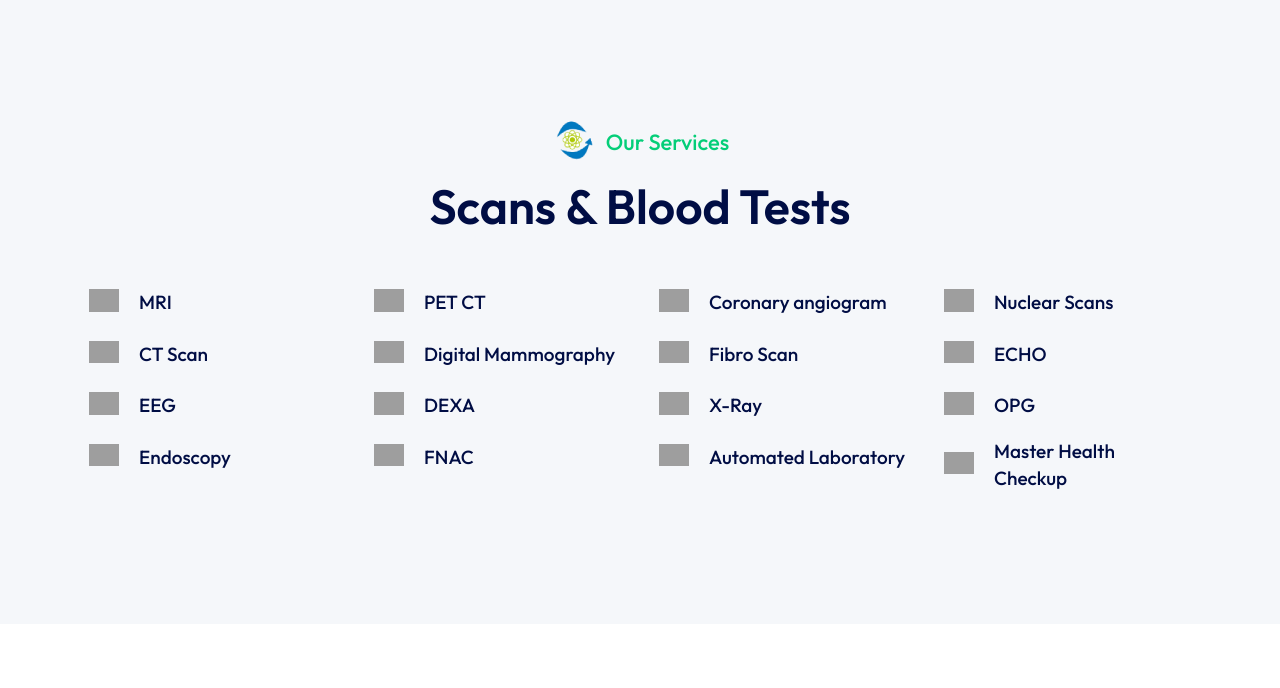
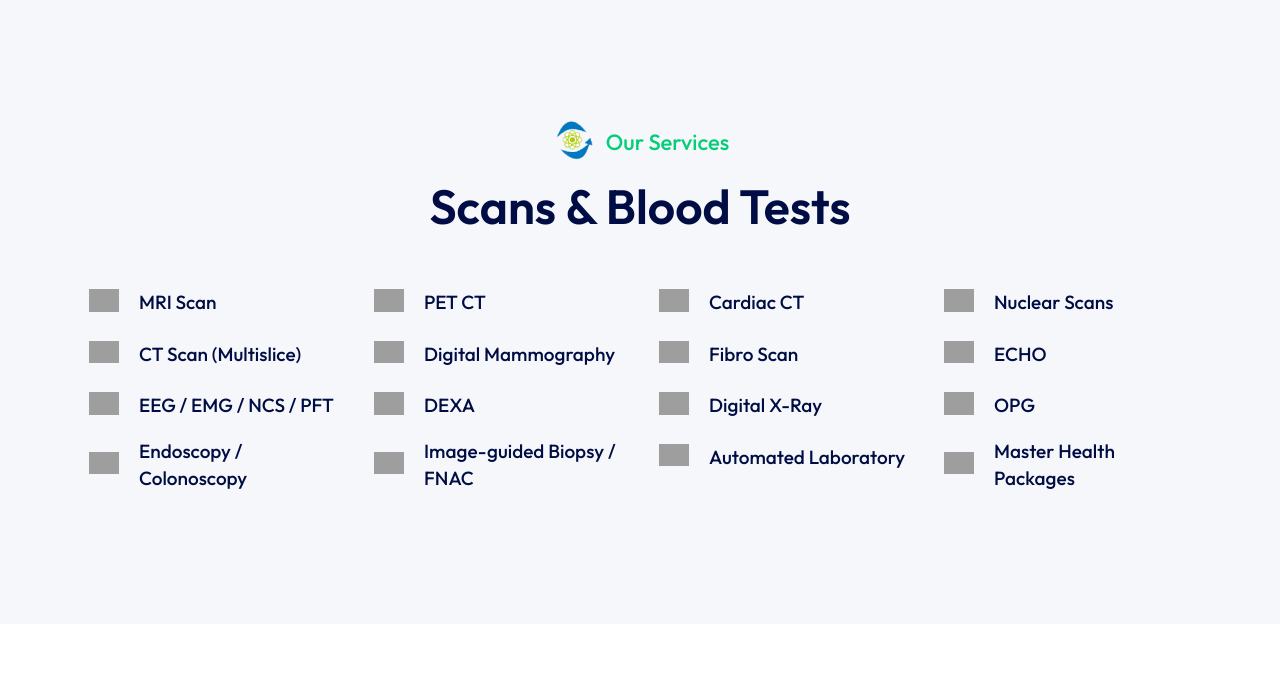
Before and after one commit to creatahsupport/scansworld, a PHP site: page /scansworld/vellore.php in a window 1280 px wide. Shown: the part 2183-2871 px from the top of the page. Run offline with PHP 8.4, Linux system fonts and the light colour scheme; data that the repository does not hold is empty; grey boxes are pictures that could not be loaded.

Commit message:
Task id: 207 Corrections of links in center pages

```diff
--- a/vellore.php
+++ b/vellore.php
@@ -126,41 +126,41 @@ $latest_doctors = mysqli_query($con, $doctors_query);
 
         </div>
     </div>
- <section class="overflow-hidden bg-smoke space" id="service-sec">
+    <section class="overflow-hidden bg-smoke space" id="service-sec">
         <div class="container">
             <div class="row justify-content-center">
                 <div class="col-lg-6 col-md-8">
                     <div class="title-area text-center">
-                        <span class="sub-title"><img src="assets/scan-world/icon.webp" alt="Icon">Our Services</span>
+                        <span class="sub-title"><img src="assets/scan-world/icon.webp" loading="lazy" decoding="async" alt="Icon">Our Services</span>
                         <h2 class="sec-title">Scans & Blood Tests</h2>
                     </div>
                 </div>
             </div>
-            <div class="row gy-4 justify-content-center">
+             <div class="row gy-4 justify-content-center">
                 <div class="container">
                     <div class="row">
-                        <div class="col-md-3 col-sm-6 col-12"><a href="mri-scan"><div class="feature-box text-center"><div class="box-icon"><img src="assets/scan-world/service-icon/wine-barrel.png" alt="icon"></div><div class="media-body text-start"><h3 class="box-title">MRI</h3></div></div></a></div>
-                        <div class="col-md-3 col-sm-6 col-12"><a href="ct-scan"><div class="feature-box text-center"><div class="box-icon"><img src="assets/scan-world/service-icon/ct-scan.png" alt="icon"></div><div class="media-body text-start"><h3 class="box-title">PET CT</h3></div></div></a></div>
-                        <div class="col-md-3 col-sm-6 col-12"><div class="feature-box text-center"><div class="box-icon"><img src="assets/scan-world/service-icon/heart-attack.png" alt="icon"></div><div class="media-body text-start"><h3 class="box-title">Coronary angiogram</h3></div></div></div>
-                        <div class="col-md-3 col-sm-6 col-12"><a href="#"><div class="feature-box text-center"><div class="box-icon"><img src="assets/scan-world/service-icon/ct-scan.png" alt="icon"></div><div class="media-body text-start"><h3 class="box-title">Nuclear Scans</h3></div></div></a></div>
+                        <div class="col-md-3 col-sm-6 col-12"><a href="mri-scan"><div class="feature-box text-center"><div class="box-icon"><img src="assets/scan-world/service-icon/wine-barrel.png" loading="lazy" decoding="async" alt="icon"></div><div class="media-body text-start"><h3 class="box-title">MRI Scan </h3></div></div></a></div>
+                        <div class="col-md-3 col-sm-6 col-12"><a href="pet-ct"><div class="feature-box text-center"><div class="box-icon"><img src="assets/scan-world/service-icon/ct-scan.png" loading="lazy" decoding="async" alt="icon"></div><div class="media-body text-start"><h3 class="box-title">PET CT</h3></div></div></a></div>
+                        <div class="col-md-3 col-sm-6 col-12"><a href="160-slice-cardiac-ct"><div class="feature-box text-center"><div class="box-icon"><img src="assets/scan-world/service-icon/heart-attack.png" loading="lazy" decoding="async" alt="icon"></div><div class="media-body text-start"><h3 class="box-title">Cardiac CT</h3></div></div></a></div>
+                        <div class="col-md-3 col-sm-6 col-12"><a href="gamma-camera"><div class="feature-box text-center"><div class="box-icon"><img src="assets/scan-world/service-icon/ct-scan.png" loading="lazy" decoding="async" alt="icon"></div><div class="media-body text-start"><h3 class="box-title">Nuclear Scans</h3></div></div></a></div>
                     </div>
                     <div class="row">
-                        <div class="col-md-3 col-sm-6 col-12"><a href="ct-scan"><div class="feature-box text-center"><div class="box-icon"><img src="assets/scan-world/service-icon/brain-imaging.png" alt="icon"></div><div class="media-body text-start"><h3 class="box-title">CT Scan</h3></div></div></a></div>
-                        <div class="col-md-3 col-sm-6 col-12"><a href="digital-mammography"><div class="feature-box text-center"><div class="box-icon"><img src="assets/scan-world/service-icon/mammography.png" alt="icon"></div><div class="media-body text-start"><h3 class="box-title">Digital Mammography</h3></div></div></a></div>
-                        <div class="col-md-3 col-sm-6 col-12"><div class="feature-box text-center"><div class="box-icon"><img src="assets/scan-world/service-icon/radiotherapy.png" alt="icon"></div><div class="media-body text-start"><h3 class="box-title">Fibro Scan</h3></div></div></div>
-                        <div class="col-md-3 col-sm-6 col-12"><a href="echo"><div class="feature-box text-center"><div class="box-icon"><img src="assets/scan-world/service-icon/monitor.png" alt="icon"></div><div class="media-body text-start"><h3 class="box-title">ECHO</h3></div></div></a></div>
+                        <div class="col-md-3 col-sm-6 col-12"><a href="multislice-ct-scan"><div class="feature-box text-center"><div class="box-icon"><img src="assets/scan-world/service-icon/brain-imaging.png" loading="lazy" decoding="async" alt="icon"></div><div class="media-body text-start"><h3 class="box-title"> CT Scan (Multislice)</h3></div></div></a></div>
+                        <div class="col-md-3 col-sm-6 col-12"><a href="digital-mammography"><div class="feature-box text-center"><div class="box-icon"><img src="assets/scan-world/service-icon/mammography.png" loading="lazy" decoding="async" alt="icon"></div><div class="media-body text-start"><h3 class="box-title">Digital Mammography</h3></div></div></a></div>
+                        <div class="col-md-3 col-sm-6 col-12"><a href="color-doppler"><div class="feature-box text-center"><div class="box-icon"><img src="assets/scan-world/service-icon/radiotherapy.png" loading="lazy" decoding="async" alt="icon"></div><div class="media-body text-start"><h3 class="box-title">Fibro Scan</h3></div></div></a></div>
+                        <div class="col-md-3 col-sm-6 col-12"><a href="echo"><div class="feature-box text-center"><div class="box-icon"><img src="assets/scan-world/service-icon/monitor.png" loading="lazy" decoding="async" alt="icon"></div><div class="media-body text-start"><h3 class="box-title">ECHO</h3></div></div></a></div>
                     </div>
                     <div class="row">
-                        <div class="col-md-3 col-sm-6 col-12"><a href="eeg"><div class="feature-box text-center"><div class="box-icon"><img src="assets/scan-world/service-icon/eeg.png" alt="icon"></div><div class="media-body text-start"><h3 class="box-title">EEG</h3></div></div></a></div>
-                        <div class="col-md-3 col-sm-6 col-12"><a href="dexa"><div class="feature-box text-center"><div class="box-icon"><img src="assets/scan-world/service-icon/bone.png" alt="icon"></div><div class="media-body text-start"><h3 class="box-title">DEXA</h3></div></div></a></div>
-                        <div class="col-md-3 col-sm-6 col-12"><a href="digital-xray"><div class="feature-box text-center"><div class="box-icon"><img src="assets/scan-world/service-icon/clinic.png" alt="icon"></div><div class="media-body text-start"><h3 class="box-title">X-Ray</h3></div></div></a></div>
-                        <div class="col-md-3 col-sm-6 col-12"><a href="opg"><div class="feature-box text-center"><div class="box-icon"><img src="assets/scan-world/service-icon/show.png" alt="icon"></div><div class="media-body text-start"><h3 class="box-title">OPG</h3></div></div></a></div>
+                        <div class="col-md-3 col-sm-6 col-12"><a href="eeg"><div class="feature-box text-center"><div class="box-icon"><img src="assets/scan-world/service-icon/eeg.png" loading="lazy" decoding="async" alt="icon"></div><div class="media-body text-start"><h3 class="box-title">EEG / EMG / NCS / PFT</h3></div></div></a></div>
+                        <div class="col-md-3 col-sm-6 col-12"><a href="dexa"><div class="feature-box text-center"><div class="box-icon"><img src="assets/scan-world/service-icon/bone.png" loading="lazy" decoding="async" alt="icon"></div><div class="media-body text-start"><h3 class="box-title">DEXA</h3></div></div></a></div>
+                        <div class="col-md-3 col-sm-6 col-12"><a href="digital-xray"><div class="feature-box text-center"><div class="box-icon"><img src="assets/scan-world/service-icon/clinic.png" loading="lazy" decoding="async" alt="icon"></div><div class="media-body text-start"><h3 class="box-title">Digital X-Ray</h3></div></div></a></div>
+                        <div class="col-md-3 col-sm-6 col-12"><a href="opg"><div class="feature-box text-center"><div class="box-icon"><img src="assets/scan-world/service-icon/show.png" loading="lazy" decoding="async" alt="icon"></div><div class="media-body text-start"><h3 class="box-title">OPG</h3></div></div></a></div>
                     </div>
                     <div class="row">
-                        <div class="col-md-3 col-sm-6 col-12"><a href="colonoscopy-and-endoscopy"><div class="feature-box text-center"><div class="box-icon"><img src="assets/scan-world/service-icon/endoscopy.png" alt="icon"></div><div class="media-body text-start"><h3 class="box-title">Endoscopy</h3></div></div></a></div>
-                        <div class="col-md-3 col-sm-6 col-12"><div class="feature-box text-center"><div class="box-icon"><img src="assets/scan-world/service-icon/biopsy.png" alt="icon"></div><div class="media-body text-start"><h3 class="box-title">FNAC</h3></div></div></div>
-                        <div class="col-md-3 col-sm-6 col-12"><div class="feature-box text-center"><div class="box-icon"><img src="assets/scan-world/service-icon/measuring-device.png" alt="icon"></div><div class="media-body text-start"><h3 class="box-title">Automated Laboratory</h3></div></div></div>
-                        <div class="col-md-3 col-sm-6 col-12"><a href="master-health-check-packages"><div class="feature-box text-center"><div class="box-icon"><img src="assets/scan-world/service-icon/stethoscope.png" alt="icon"></div><div class="media-body text-start"><h3 class="box-title">Master Health Checkup</h3></div></div></a></div>
+                        <div class="col-md-3 col-sm-6 col-12"><a href="colonoscopy-and-endoscopy"><div class="feature-box text-center"><div class="box-icon"><img src="assets/scan-world/service-icon/endoscopy.png" loading="lazy" decoding="async" alt="icon"></div><div class="media-body text-start"><h3 class="box-title">Endoscopy / Colonoscopy</h3></div></div></a></div>
+                        <div class="col-md-3 col-sm-6 col-12"><a href="fnac"><div class="feature-box text-center"><div class="box-icon"><img src="assets/scan-world/service-icon/biopsy.png" loading="lazy" decoding="async" alt="icon"></div><div class="media-body text-start"><h3 class="box-title">Image-guided Biopsy / FNAC</h3></div></div></a></div>
+                        <div class="col-md-3 col-sm-6 col-12"><a href="automated-laboratory"><div class="feature-box text-center"><div class="box-icon"><img src="assets/scan-world/service-icon/measuring-device.png" loading="lazy" decoding="async" alt="icon"></div><div class="media-body text-start"><h3 class="box-title">Automated Laboratory</h3></div></div></a></div>
+                        <div class="col-md-3 col-sm-6 col-12"><a href="master-health-check-packages"><div class="feature-box text-center"><div class="box-icon"><img src="assets/scan-world/service-icon/stethoscope.png" loading="lazy" decoding="async" alt="icon"></div><div class="media-body text-start"><h3 class="box-title">Master Health Packages</h3></div></div></a></div>
                     </div>
                 </div>
             </div>
```
Also changed, not shown: aminjikarai.php (+11 -11 lines), nandanam.php (+23 -23 lines), nanganallur.php (+21 -21 lines).
